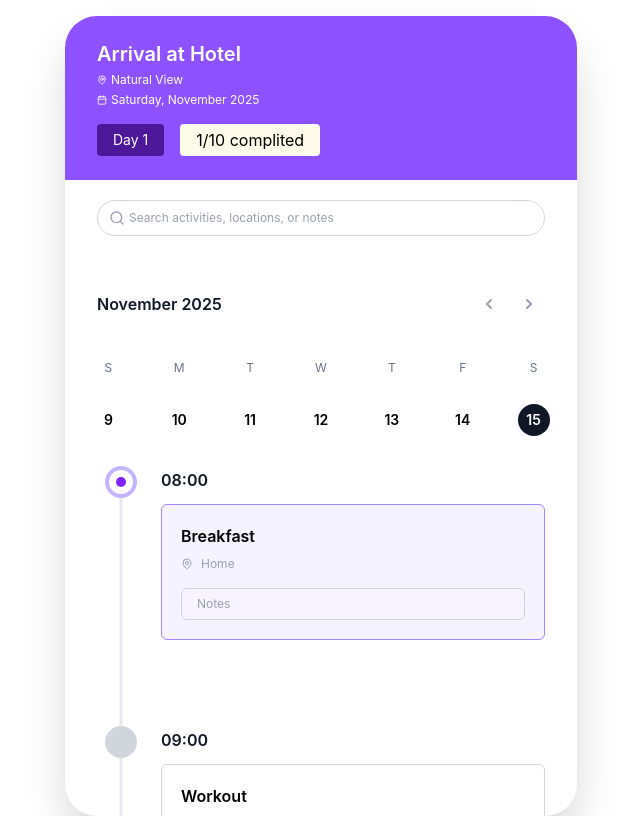
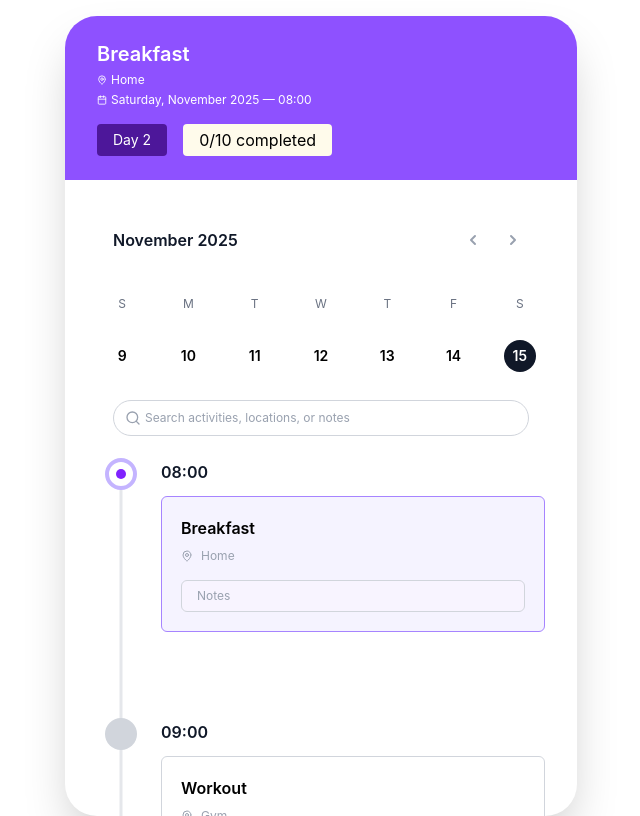
Before and after one commit to nwmnwd/Itenerary-Project, a React (Vite) app: page / in a window 1280 px wide. Shown: the whole page, without its empty margins (319-959 px from the left). Built offline with nearby package versions, Linux system fonts and the light colour scheme; a web font is replaced by a local one.

Commit message:
Make header change base on current activity in current date

```diff
--- a/src/App.jsx
+++ b/src/App.jsx
@@ -4,22 +4,7 @@ import SchedulePage from "./components/SchedulePage.jsx";
 import "./App.css";
 
 function App() {
-  return (
-    <div className="flex h-screen flex-col">
-      {/* Top controls: stay visible */}
-      <div className="sticky top-0 z-30 bg-white pb-6 shadow-transparent">
-        <Header />
-        <div className="bg-white">
-          <SearchBox />
-        </div>
-      </div>
-
-      {/* Scrollable content area */}
-      <main className="flex-1 overflow-y-auto">
-        <SchedulePage />
-      </main>
-    </div>
-  );
+  return <SchedulePage />;
 }
 
 export default App;
--- a/src/components/Header.jsx
+++ b/src/components/Header.jsx
@@ -1,35 +1,41 @@
 import { PinIcon, Calendar } from "../assets/icons";
 import { format } from "date-fns";
 
-function Header() {
+function Header({ currentActivity, completedCount = 0, totalItems = 0, dayNumber = 1 }) {
   const today = new Date();
   const formatted = format(today, "EEEE, MMMM yyyy");
+
+  const title = currentActivity?.activity || "Arrival at Hotel";
+  const location = currentActivity?.location || "Natural View";
+  const time = currentActivity?.time || null;
+
   return (
     <>
       <div className="w-full bg-violet-500 px-8 pt-6 pb-6">
         <div className="mb-1 text-left text-xl font-semibold text-white">
-          Arrival at Hotel
+          {title}
         </div>
         <div className="mb-4 flex flex-col gap-1">
           <div className="flex items-center gap-1">
             <PinIcon className="h-2.5 w-2.5 text-white" />
             <div className="my-0 text-xs font-normal text-white">
-              Natural View
+              {location}
             </div>
           </div>
           <div className="flex items-center gap-1">
             <Calendar className="h-2.5 w-2.5 text-white" />
             <div className="my-0 text-xs font-normal text-white">
               {formatted}
+              {time ? ` — ${time}` : ""}
             </div>
           </div>
         </div>
         <div className="flex gap-4">
           <div className="text-md m-0 inline-flex items-center justify-center rounded-sm bg-violet-900 px-4 py-1 text-sm leading-none font-normal text-white">
-            Day 1
+            Day {dayNumber}
           </div>
           <div className="text-md rounded-sm bg-amber-50 px-4 py-1 font-normal text-black">
-            1/10 complited
+            {completedCount}/{totalItems} completed
           </div>
         </div>
       </div>
--- a/src/components/SchedulePage.jsx
+++ b/src/components/SchedulePage.jsx
@@ -1,15 +1,75 @@
-import { useState } from "react";
-import WeeklyCalendar from "./Calendar";
+import { useState, useEffect } from "react";
+import Calendar from "./Calendar";
 import Timeline from "./Timeline";
+import Header from "./Header";
+import SearchBox from "./SearchBox";
 import { startOfDay } from "date-fns";
+import { useMemo } from "react";
+import itineraryData from "../../data/itineraryData.js";
+import { parseISO, differenceInCalendarDays, format } from "date-fns";
 
 export default function SchedulePage() {
   const [selectedDay, setSelectedDay] = useState(() => startOfDay(new Date()));
+  const [currentActivity, setCurrentActivity] = useState(null);
+  const [completedCount, setCompletedCount] = useState(0);
+
+  useEffect(() => {
+    // clear activity when date changes
+    setCurrentActivity(null);
+    setCompletedCount(0);
+  }, [selectedDay]);
+
+  const selectedDateStr = useMemo(() => format(selectedDay, "yyyy-MM-dd"), [selectedDay]);
+
+  const totalItems = useMemo(() => (itineraryData[selectedDateStr] || []).length, [selectedDateStr]);
+
+  const dayNumber = useMemo(() => {
+    const dates = Object.keys(itineraryData).sort();
+    if (dates.length === 0) return 1;
+    const first = dates[0];
+    try {
+      const diff = differenceInCalendarDays(parseISO(selectedDateStr), parseISO(first));
+      return diff >= 0 ? diff + 1 : 1;
+    } catch {
+      return 1;
+    }
+  }, [selectedDateStr]);
+
+  // first activity for this date (used as header default when nothing selected)
+  const firstActivity = useMemo(() => {
+    const list = itineraryData[selectedDateStr] || [];
+    return list.length > 0 ? list[0] : null;
+  }, [selectedDateStr]);
 
   return (
-    <div>
-      <WeeklyCalendar selectedDay={selectedDay} onSelectDay={setSelectedDay} />
-      <Timeline selectedDay={selectedDay} />
+    <div className="flex h-screen flex-col">
+      {/* Top area: stays visible */}
+      <div className="sticky top-0 z-30 bg-white">
+        <Header
+          currentActivity={currentActivity ?? firstActivity}
+          completedCount={completedCount}
+          totalItems={totalItems}
+          dayNumber={dayNumber}
+        />
+        <div className="bg-white">
+          <div className="mx-4 mt-4">
+            <Calendar
+              selectedDay={selectedDay}
+              onSelectDay={setSelectedDay}
+            />
+            <SearchBox />
+          </div>
+        </div>
+      </div>
+
+      {/* Scrollable timeline */}
+      <main className="flex-1 overflow-y-auto">
+        <Timeline
+          selectedDay={selectedDay}
+          onActiveChange={setCurrentActivity}
+          onCompletedChange={setCompletedCount}
+        />
+      </main>
     </div>
   );
 }
--- a/src/components/Timeline.jsx
+++ b/src/components/Timeline.jsx
@@ -1,23 +1,43 @@
-import { useState, useRef, useEffect } from "react";
+import { useState, useRef, useEffect, useMemo } from "react";
 import TimelineCard from "./TimelineCard.jsx";
 import TimelineIndicator from "./TimelineIndicator.jsx";
 import itineraryData from "../../data/itineraryData.js";
 import { format } from "date-fns";
 
-export default function Timeline({ selectedDay }) {
+export default function Timeline({ selectedDay, onActiveChange, onCompletedChange }) {
   const [currentIndex, setCurrentIndex] = useState(0);
   const [completedUpTo, setCompletedUpTo] = useState(-1);
   const refs = useRef([]);
 
   // Get itinerary data for selected date
   const selectedDateStr = format(selectedDay, "yyyy-MM-dd");
-  const filteredData = itineraryData[selectedDateStr] || [];
+  const filteredData = useMemo(
+    () => itineraryData[selectedDateStr] || [],
+    [selectedDateStr],
+  );
 
   // Reset state when date changes
   useEffect(() => {
     setCurrentIndex(0);
     setCompletedUpTo(-1);
-  }, [selectedDateStr]);
+    if (onActiveChange) onActiveChange(null);
+  }, [selectedDateStr, onActiveChange]);
+
+  // notify parent when active index changes
+  useEffect(() => {
+    if (onActiveChange) {
+      const activeItem = filteredData[currentIndex] ?? null;
+      onActiveChange(activeItem);
+    }
+  }, [currentIndex, filteredData, onActiveChange]);
+
+  // notify parent when completedUpTo changes
+  useEffect(() => {
+    if (onCompletedChange) {
+      const completedCount = completedUpTo >= 0 ? completedUpTo + 1 : 0;
+      onCompletedChange(completedCount);
+    }
+  }, [completedUpTo, onCompletedChange]);
 
   refs.current = filteredData.map((_, i) => refs.current[i] ?? null);
 
@@ -70,7 +90,11 @@ export default function Timeline({ selectedDay }) {
                 <TimelineCard
                   {...it}
                   isActive={i === currentIndex}
-                  onClick={() => goTo(i)} // ⛔ now scroll only
+                  onClick={() => {
+                    setCurrentIndex(i);
+                    goTo(i);
+                    if (onActiveChange) onActiveChange(it);
+                  }}
                   onToggleDone={() => handleStepClick(i)} // ☑ only for a button inside card
                 />
               </div>
--- /dev/null
+++ b/src/hooks/useLocalStorage.js
@@ -0,0 +1,23 @@
+import { useState, useEffect } from "react";
+
+export default function useLocalStorage(key, defaultValue) {
+  const [value, setValue] = useState(() => {
+    try {
+      const saved = localStorage.getItem(key);
+      return saved ? JSON.parse(saved) : defaultValue;
+    } catch (err) {
+      console.warn("Error reading localStorage:", err);
+      return defaultValue;
+    }
+  });
+
+  useEffect(() => {
+    try {
+      localStorage.setItem(key, JSON.stringify(value));
+    } catch (err) {
+      console.warn("Error writing to localStorage:", err);
+    }
+  }, [key, value]);
+
+  return [value, setValue];
+}
```
